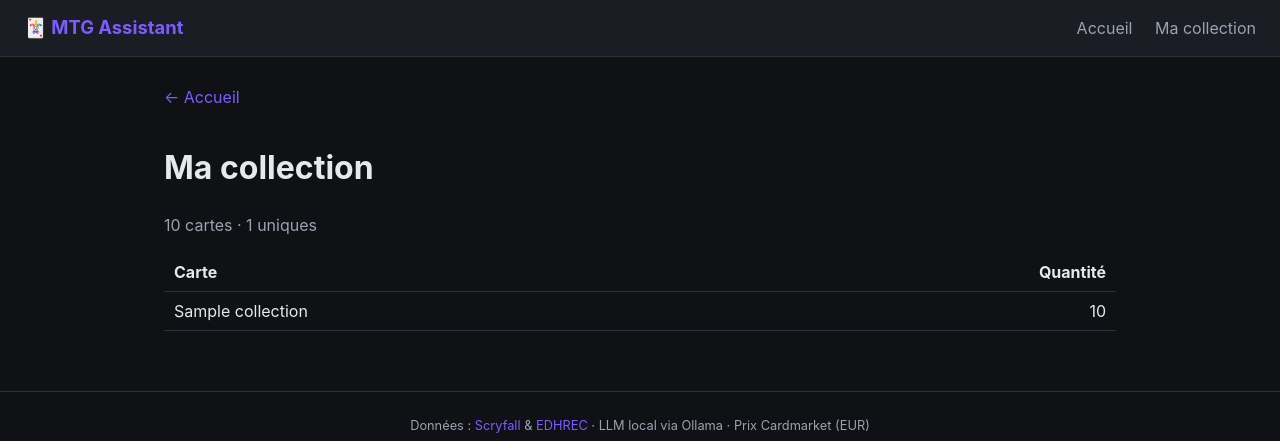
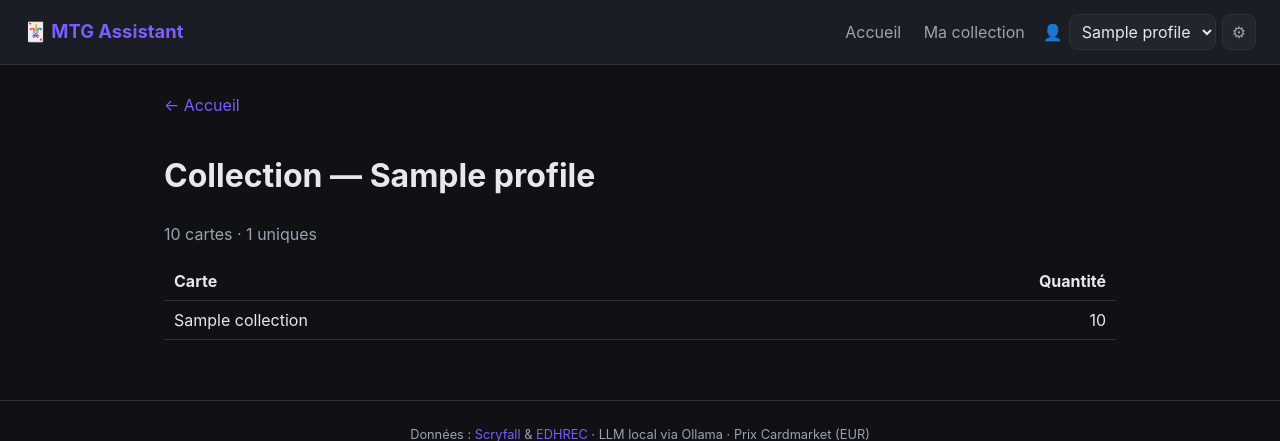
Before and after one commit to Batou1/mtg-assistant, a FastAPI app: page /collection in a window 1280 px wide. Shown: the top 441 px of the page. Run offline with FastAPI, Linux system fonts and the light colour scheme; tables that the repository leaves empty hold one stand-in row (values such as "Sample post").

Commit message:
feat: lightweight multi-profile support (per-profile collections)
Several people can share the app, each with their own collection, with no
accounts or passwords.

- profiles table + collection.profile_id; old single-collection DBs auto-migrate
  to a "Par défaut" profile on init (existing collection preserved)
- active profile stored in a profile_id cookie; switch/create/delete from the
  top bar
- db/analysis/main functions take a profile_id; collections are fully isolated
  per profile
- profile selector UI in the top bar

Tests: collection isolation per profile, delete-last-profile recreates default,
create-by-name idempotency, and pre-profiles schema migration (14 pass total).

Co-Authored-By: Claude Opus 4.8 <noreply@anthropic.com>

```diff
--- a/app/main.py
+++ b/app/main.py
@@ -1,11 +1,12 @@
-"""FastAPI app: import a ManaBox collection, describe a deck wish in French,
-get Commander suggestions from your collection with gap analysis and a
-budget-constrained buylist.
+"""FastAPI app: pick a profile, import its ManaBox collection, describe a deck
+wish in French, and get Commander suggestions with gap analysis and a
+budget-constrained buylist. Profiles are lightweight — no accounts/passwords;
+the active profile is remembered in a cookie.
 """
 import os
 
 from fastapi import FastAPI, File, Form, Request, UploadFile
-from fastapi.responses import HTMLResponse
+from fastapi.responses import HTMLResponse, RedirectResponse
 from fastapi.staticfiles import StaticFiles
 from fastapi.templating import Jinja2Templates
 from starlette.concurrency import run_in_threadpool
@@ -21,41 +22,105 @@ app.mount("/static", StaticFiles(directory=os.path.join(BASE_DIR, "static")), na
 
 db.init_db()
 
+COOKIE = "profile_id"
 COLOR_NAMES = {"W": "Blanc", "U": "Bleu", "B": "Noir", "R": "Rouge", "G": "Vert"}
 templates.env.globals["COLOR_NAMES"] = COLOR_NAMES
 
 
-def _home_context(request: Request, **extra):
-    distinct, total = db.collection_count()
+def current_profile(request: Request) -> dict:
+    """Resolve the active profile from the cookie, falling back to a default."""
+    profile = db.get_profile(request.cookies.get(COOKIE))
+    if profile is None:
+        profile = db.get_profile(db.ensure_default_profile())
+    return profile
+
+
+def _base_context(request: Request, profile: dict, **extra) -> dict:
     ctx = {
-        "distinct": distinct,
-        "total": total,
-        "source": db.get_meta("collection_source"),
-        "ollama_ok": llm.is_available(),
-        "ollama_model": settings.ollama_model,
+        "request": request,
+        "profiles": db.list_profiles(),
+        "profile": profile,
     }
     ctx.update(extra)
     return ctx
 
 
+def _render(request: Request, profile: dict, name: str, ctx: dict) -> HTMLResponse:
+    """Render a template and (re)assert the active-profile cookie."""
+    resp = templates.TemplateResponse(request, name, ctx)
+    resp.set_cookie(COOKIE, str(profile["id"]), max_age=60 * 60 * 24 * 365, samesite="lax")
+    return resp
+
+
+def _home_context(request: Request, profile: dict, **extra) -> dict:
+    distinct, total = db.collection_count(profile["id"])
+    return _base_context(
+        request,
+        profile,
+        distinct=distinct,
+        total=total,
+        source=profile.get("collection_source"),
+        ollama_ok=llm.is_available(),
+        ollama_model=settings.ollama_model,
+        **extra,
+    )
+
+
 @app.get("/", response_class=HTMLResponse)
 def index(request: Request):
-    return templates.TemplateResponse(request, "index.html", _home_context(request))
+    profile = current_profile(request)
+    return _render(request, profile, "index.html", _home_context(request, profile))
 
+
+# --- Profiles ------------------------------------------------------------
+
+@app.post("/profiles/switch")
+def switch_profile(request: Request, profile_id: str = Form(...)):
+    profile = db.get_profile(profile_id) or current_profile(request)
+    resp = RedirectResponse(url="/", status_code=303)
+    resp.set_cookie(COOKIE, str(profile["id"]), max_age=60 * 60 * 24 * 365, samesite="lax")
+    return resp
+
+
+@app.post("/profiles/create")
+def create_profile(request: Request, name: str = Form(...)):
+    new_id = db.create_profile(name)
+    resp = RedirectResponse(url="/", status_code=303)
+    resp.set_cookie(COOKIE, str(new_id), max_age=60 * 60 * 24 * 365, samesite="lax")
+    return resp
+
+
+@app.post("/profiles/delete")
+def delete_profile(request: Request, profile_id: str = Form(...)):
+    target = db.get_profile(profile_id)
+    if target:
+        db.delete_profile(target["id"])
+    # Land on a profile that still exists.
+    active = db.ensure_default_profile()
+    resp = RedirectResponse(url="/", status_code=303)
+    resp.set_cookie(COOKIE, str(active), max_age=60 * 60 * 24 * 365, samesite="lax")
+    return resp
+
+
+# --- Collection ----------------------------------------------------------
 
 @app.post("/import", response_class=HTMLResponse)
 async def import_collection(request: Request, file: UploadFile = File(...)):
+    profile = current_profile(request)
     content = await file.read()
     text = content.decode("utf-8-sig", errors="ignore")
     rows, errors = manabox.parse_manabox_csv(text)
-    db.replace_collection(rows, source=f"ManaBox: {file.filename}")
+    db.replace_collection(profile["id"], rows, source=f"ManaBox: {file.filename}")
+    # Reload so collection_source / counts reflect the import.
+    profile = db.get_profile(profile["id"])
 
-    distinct, total = db.collection_count()
-    return templates.TemplateResponse(
+    return _render(
         request,
+        profile,
         "index.html",
         _home_context(
             request,
+            profile,
             import_done=True,
             imported_rows=len(rows),
             import_errors=errors[:20],
@@ -66,28 +131,33 @@ async def import_collection(request: Request, file: UploadFile = File(...)):
 
 @app.get("/collection", response_class=HTMLResponse)
 def collection(request: Request):
-    cards = db.collection_names()
-    return templates.TemplateResponse(
+    profile = current_profile(request)
+    cards = db.collection_names(profile["id"])
+    ctx = _base_context(
         request,
-        "collection.html",
-        {"cards": cards, "distinct": len(cards), "total": sum(q for _, _, q in cards)},
+        profile,
+        cards=cards,
+        distinct=len(cards),
+        total=sum(q for _, _, q in cards),
     )
+    return _render(request, profile, "collection.html", ctx)
 
+
+# --- Suggestions ---------------------------------------------------------
 
 @app.post("/suggest", response_class=HTMLResponse)
 async def suggest(request: Request, wish: str = Form("")):
+    profile = current_profile(request)
     parsed = await run_in_threadpool(intent.parse_intent, wish)
-    distinct, _total = db.collection_count()
+    distinct, _total = db.collection_count(profile["id"])
     if distinct == 0:
-        return templates.TemplateResponse(
-            request,
-            "results.html",
-            {"wish": wish, "intent": parsed, "data": None, "empty_collection": True},
+        ctx = _base_context(
+            request, profile, wish=wish, intent=parsed, data=None, empty_collection=True
         )
+        return _render(request, profile, "results.html", ctx)
 
-    data = await run_in_threadpool(analysis.analyze, parsed)
-    return templates.TemplateResponse(
-        request,
-        "results.html",
-        {"wish": wish, "intent": parsed, "data": data, "empty_collection": False},
+    data = await run_in_threadpool(analysis.analyze, parsed, profile["id"])
+    ctx = _base_context(
+        request, profile, wish=wish, intent=parsed, data=data, empty_collection=False
     )
+    return _render(request, profile, "results.html", ctx)
--- a/app/static/style.css
+++ b/app/static/style.css
@@ -29,8 +29,41 @@ a:hover { text-decoration: underline; }
   position: sticky; top: 0; z-index: 10;
 }
 .brand { font-weight: 700; font-size: 1.15rem; }
+.topbar-right { display: flex; align-items: center; gap: 18px; flex-wrap: wrap; }
 .topbar nav a { margin-left: 18px; color: var(--muted); }
 .topbar nav a:hover { color: var(--text); }
+
+/* Profile selector */
+.profile-area { display: flex; align-items: center; gap: 6px; position: relative; }
+.profile-switch { display: flex; align-items: center; gap: 6px; margin: 0; }
+.profile-icon { font-size: 1rem; }
+.profile-switch select {
+  background: var(--panel-2); color: var(--text); border: 1px solid var(--border);
+  border-radius: 8px; padding: 6px 8px; font: inherit; max-width: 180px; cursor: pointer;
+}
+.profile-menu summary {
+  list-style: none; cursor: pointer; color: var(--muted);
+  border: 1px solid var(--border); border-radius: 8px; padding: 5px 9px; background: var(--panel-2);
+}
+.profile-menu summary::-webkit-details-marker { display: none; }
+.profile-menu summary:hover { color: var(--text); }
+.profile-dropdown {
+  position: absolute; right: 0; top: 110%; z-index: 20;
+  background: var(--panel); border: 1px solid var(--border); border-radius: 10px;
+  padding: 12px; min-width: 240px; display: flex; flex-direction: column; gap: 10px;
+  box-shadow: 0 8px 24px rgba(0,0,0,.45);
+}
+.profile-dropdown .row { display: flex; gap: 6px; margin: 0; }
+.profile-dropdown input {
+  flex: 1; background: var(--panel-2); border: 1px solid var(--border);
+  color: var(--text); border-radius: 8px; padding: 7px 9px; font: inherit;
+}
+.profile-dropdown button { padding: 7px 12px; }
+.danger-link {
+  background: transparent; color: var(--danger); border: 1px solid rgba(224,90,90,.4);
+  padding: 7px 10px; font-size: .85rem; text-align: left;
+}
+.danger-link:hover { background: rgba(224,90,90,.12); }
 
 .container { max-width: 1000px; margin: 0 auto; padding: 28px 24px 60px; }
 .footer { text-align: center; color: var(--muted); font-size: .8rem; padding: 24px; border-top: 1px solid var(--border); }
--- a/app/templates/base.html
+++ b/app/templates/base.html
@@ -9,14 +9,47 @@
 <body>
   <header class="topbar">
     <a class="brand" href="/">🃏 MTG Assistant</a>
-    <nav>
-      <a href="/">Accueil</a>
-      <a href="/collection">Ma collection</a>
-    </nav>
+
+    <div class="topbar-right">
+      <nav>
+        <a href="/">Accueil</a>
+        <a href="/collection">Ma collection</a>
+      </nav>
+
+      {% if profile %}
+      <div class="profile-area">
+        <form method="post" action="/profiles/switch" class="profile-switch" title="Profil actif">
+          <span class="profile-icon">👤</span>
+          <select name="profile_id" onchange="this.form.submit()" aria-label="Profil">
+            {% for p in profiles %}
+              <option value="{{ p.id }}" {% if p.id == profile.id %}selected{% endif %}>{{ p.name }}</option>
+            {% endfor %}
+          </select>
+        </form>
+
+        <details class="profile-menu">
+          <summary aria-label="Gérer les profils">⚙</summary>
+          <div class="profile-dropdown">
+            <form method="post" action="/profiles/create" class="row">
+              <input name="name" placeholder="Nouveau profil" maxlength="40" required>
+              <button type="submit">Créer</button>
+            </form>
+            <form method="post" action="/profiles/delete"
+                  onsubmit="return confirm('Supprimer le profil « {{ profile.name }} » et sa collection ?');">
+              <input type="hidden" name="profile_id" value="{{ profile.id }}">
+              <button type="submit" class="danger-link">Supprimer « {{ profile.name }} »</button>
+            </form>
+          </div>
+        </details>
+      </div>
+      {% endif %}
+    </div>
   </header>
+
   <main class="container">
     {% block content %}{% endblock %}
   </main>
+
   <footer class="footer">
     Données : <a href="https://scryfall.com" target="_blank" rel="noopener">Scryfall</a>
     &amp; <a href="https://edhrec.com" target="_blank" rel="noopener">EDHREC</a> ·
--- a/app/templates/collection.html
+++ b/app/templates/collection.html
@@ -3,7 +3,7 @@
 {% block content %}
 
 <a class="link back" href="/">← Accueil</a>
-<h1>Ma collection</h1>
+<h1>Collection — {{ profile.name }}</h1>
 
 {% if cards %}
   <p class="muted">{{ total }} cartes · {{ distinct }} uniques</p>
--- a/app/templates/index.html
+++ b/app/templates/index.html
@@ -13,7 +13,7 @@
 <div class="grid-2">
   <!-- Collection status + import -->
   <section class="card">
-    <h2>1 · Ma collection</h2>
+    <h2>1 · Collection de {{ profile.name }}</h2>
     {% if total %}
       <p class="stat"><strong>{{ total }}</strong> cartes ({{ distinct }} uniques)</p>
       {% if source %}<p class="muted small">Source : {{ source }}</p>{% endif %}
```
Also changed, not shown: app/analysis.py (+5 -5 lines), app/db.py (+162 -43 lines), tests/test_db.py (+77 -13 lines), README.md.
